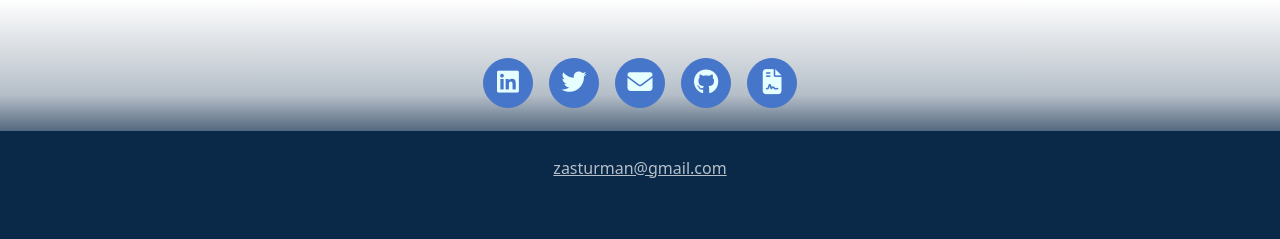
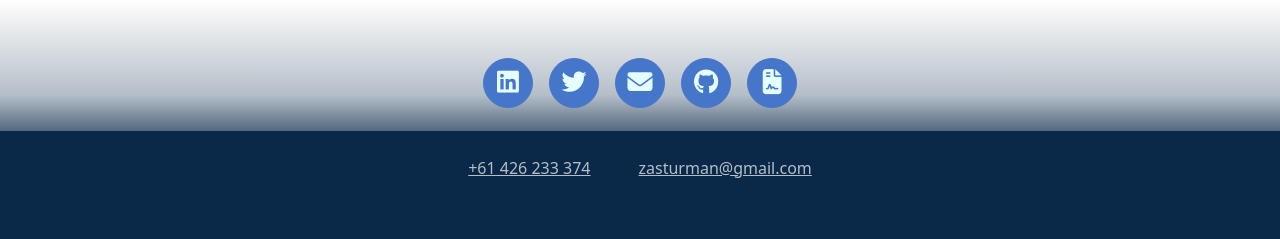
Before and after one commit to ZSturman/Zachary_Sturman_Portfolio, a Flask app: page /back_end in a window 1280 px wide. Shown: the part 3337-3576 px from the top of the page. Run offline with Flask 3, Linux system fonts and the light colour scheme; parts of the project's set-up code (start-up, migrations or seed data) failed here and were passed over; some libraries are stand-ins or nearby versions.

Commit message:
Update to resume and contact info

```diff
--- a/app/templates/marcos/general.html
+++ b/app/templates/marcos/general.html
@@ -864,6 +864,7 @@
 
 
         <div class="d-inline-flex justify-content-center flex-wrap ftr-btm gap-5">
+            <a class="footer-contact-info gtm-social-media-icon" href="tel:+61426233374">+61 426 233 374</a>
             <a class="footer-contact-info gtm-social-media-icon" href="mailto:zasturman@gmail.com">zasturman@gmail.com</a>
         </div>
     </div>
```
Also changed, not shown: 1 other file.
